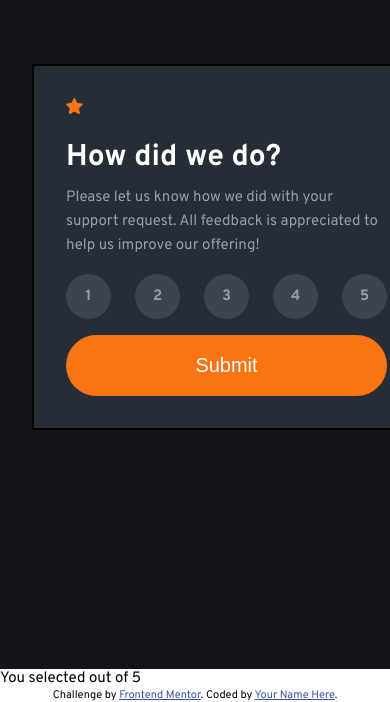
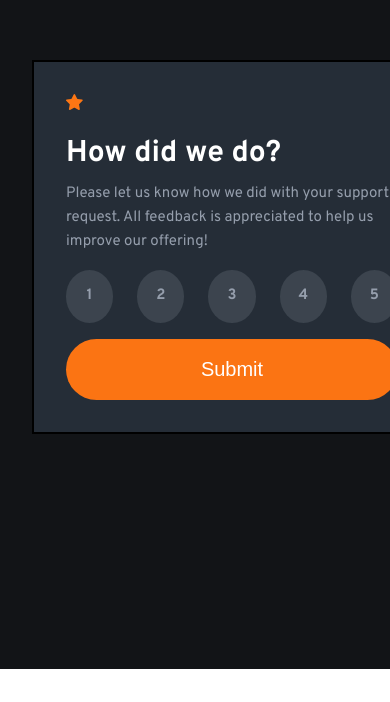
Before and after one commit to DrZero1234/FEM_rating_component, a plain HTML site: page index.html in a window 390 px wide. Shown: the part 175-877 px from the top of the page. After the commit the page ends 844 px from the top, so only its background shows below. Drawn offline with Linux system fonts and the light colour scheme.

Commit message:
screenshots added

```diff
--- a/index.html
+++ b/index.html
@@ -86,25 +86,5 @@
 
     </div>
   </main>
-
-  <!-- Rating state start -->
-
-  <!-- Rating state end -->
-
-  <!-- Thank you state start -->
-
-  You selected <!-- Add rating here --> out of 5
-
-
-
-
-
-  <!-- Thank you state end -->
-
-
-  <div class="attribution">
-    Challenge by <a href="https://www.frontendmentor.io?ref=challenge" target="_blank">Frontend Mentor</a>.
-    Coded by <a href="#">Your Name Here</a>.
-  </div>
 </body>
 </html>
--- a/style.css
+++ b/style.css
@@ -148,4 +148,10 @@ h1 {
     button {
         padding: 1.2rem;
     }
+
+    .circle {
+        width: 3.5em;
+        height: 3.5em;
+        line-height: 3.5em;
+    }
 }
```
Also changed, not shown: rating_desktop.png (added), rating_mobile.png (added), 1 other file.
